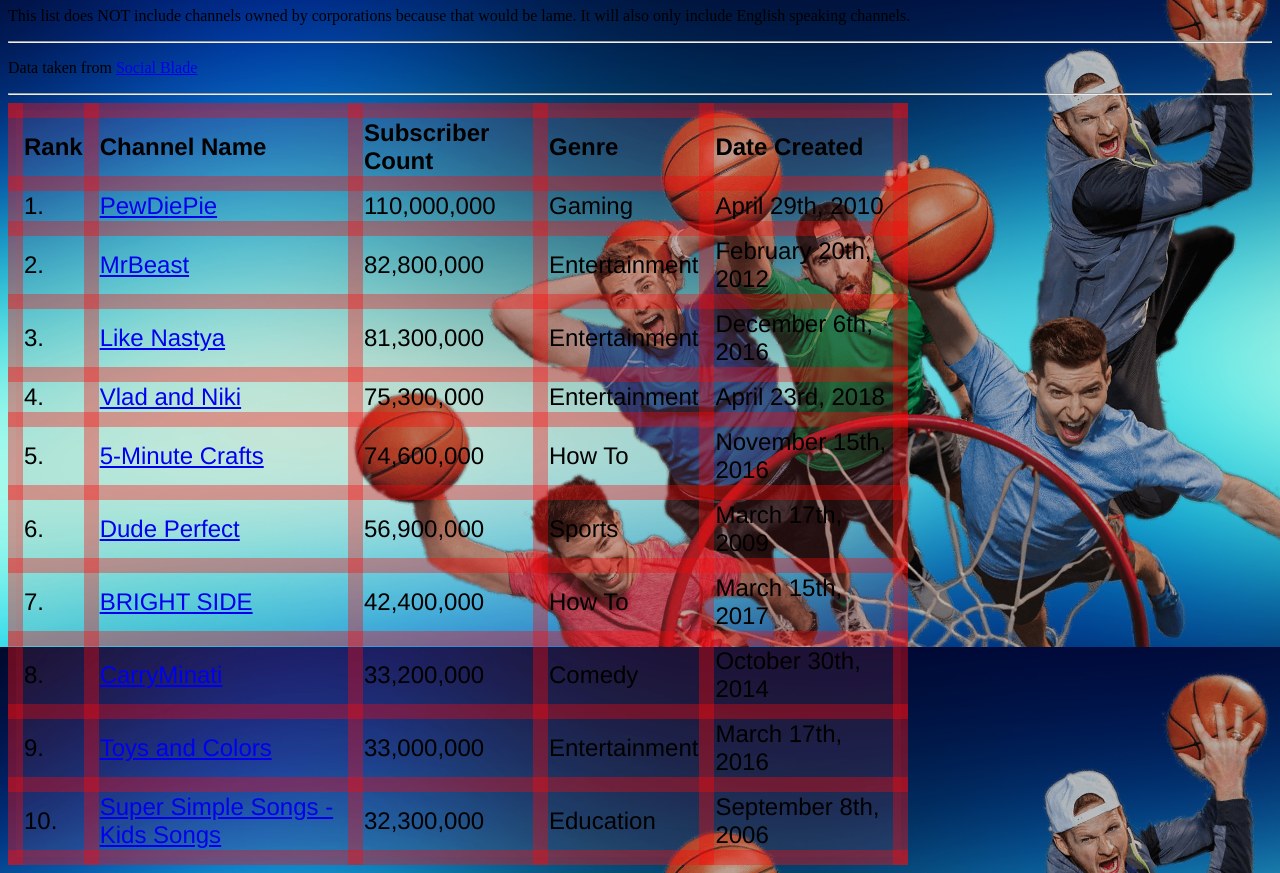
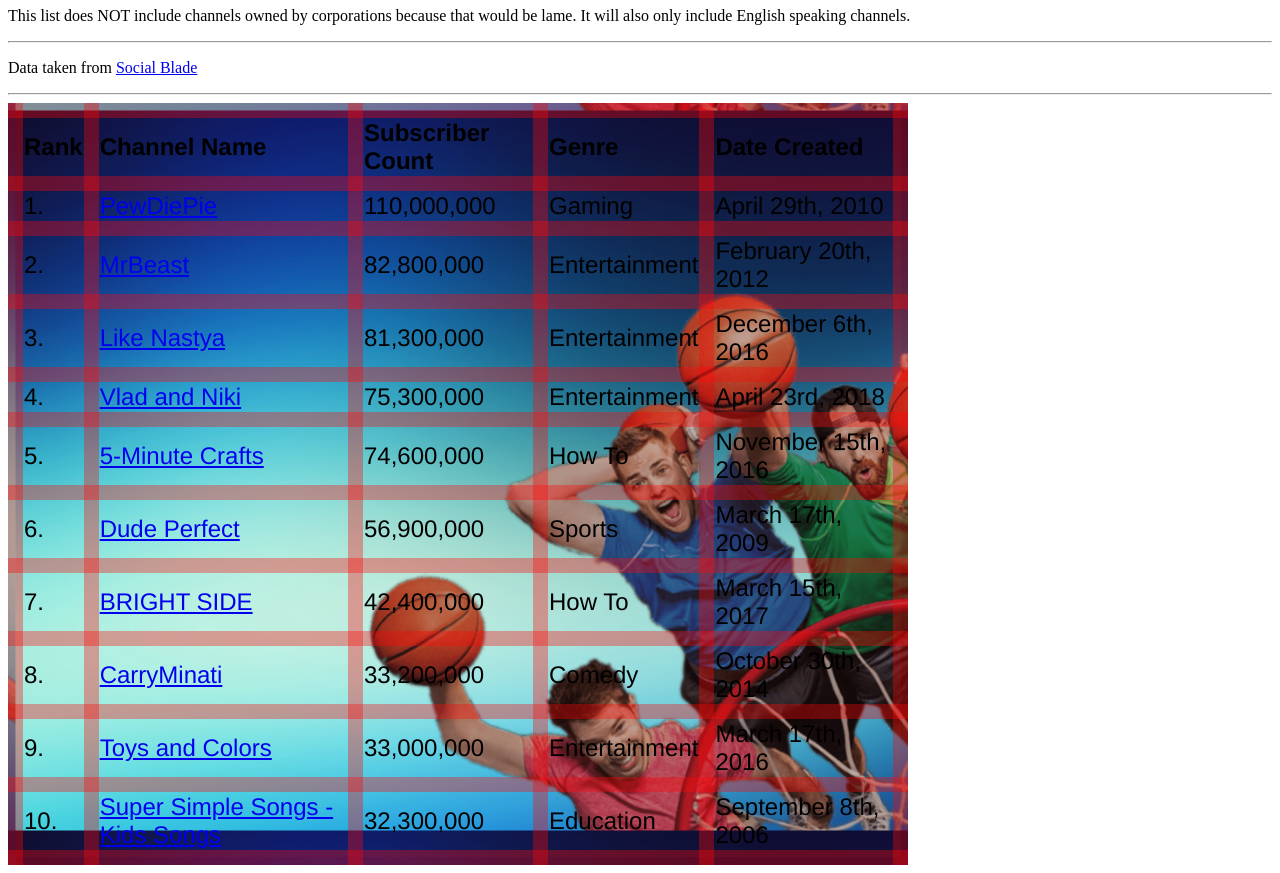
Before and after one commit to walgw/wally-site, a plain HTML site: page subscribers.html in a window 1280 px wide. Shown: the part 73-946 px from the top of the page. Drawn offline with Linux system fonts and the light colour scheme; files whose address does not match are found by name.

Commit message:
changed image location

```diff
--- a/style.css
+++ b/style.css
@@ -14,6 +14,6 @@ table, th, td {
     background-color: rgba(238, 82, 82, 0.062);
 }
 
-body {
+table {
     background-image: url(/img/Thumbnail.png);
 }
```
Also changed, not shown: Thumbnail.png (renamed from img/Thumbnail.png).
